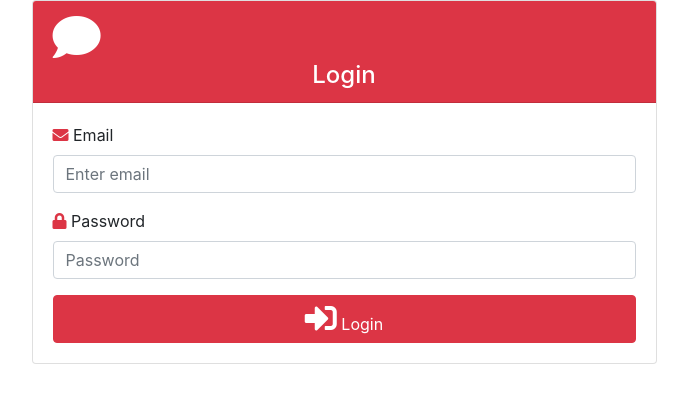
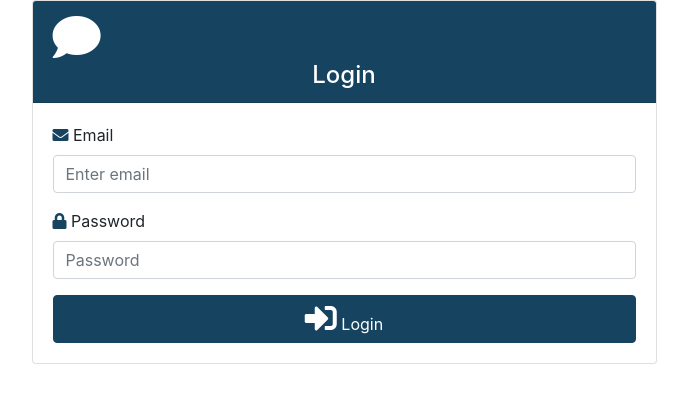
Before and after one commit to alexkemboi/Let-s-talk, a PHP site: page /index.html in a window 1280 px wide. Shown: the top 403 px of the page, without its empty margins (296-984 px from the left). Run offline with PHP 8.4, Linux system fonts and the light colour scheme; some libraries are stand-ins or nearby versions.

Commit message:
changed appearance

```diff
--- a/index.html
+++ b/index.html
@@ -35,22 +35,22 @@
     <div class="row justify-content-center mt-100" id="logInSection">
       <div class="col-md-6">
         <div class="card">
-          <div class="card-header bg-danger text-white">
+          <div class="card-header bg-danger">
 
-            <i class="fas fa-comment fa-3x"></i>
-            <h4 class="mb-0 text-center">Login</h4>
+            <i class="fas fa-comment fa-3x text-white"></i>
+            <h4 class="mb-0 text-center text-white">Login</h4>
           </div>
           <div class="card-body">
 
               <div class="form-group">
-                <label for="email"><i class="fas fa-envelope text-danger"></i> Email</label>
+                <label for="email"><i class="fas fa-envelope "style="color:#154360"></i> Email</label>
                 <input type="email" class="form-control" id="email" placeholder="Enter email">
               </div>
               <div class="form-group">
-                <label for="password"><i class="fas fa-lock text-danger"></i> Password</label>
+                <label for="password"><i class="fas fa-lock"style="color:#154360"></i> Password</label>
                 <input type="password" class="form-control" id="password" placeholder="Password">
               </div>
-              <button  class="btn btn-danger btn-block" onclick="showApp()"><i class="fas fa-sign-in-alt fa-2x"></i> Login</button>
+              <button  class="btn btn-danger btn-block border-danger" onclick="showApp()"><i class="fas fa-sign-in-alt fa-2x"></i> Login</button>
 
           </div>
         </div>
@@ -85,10 +85,15 @@
               <a class="nav-link text-white" href="#" role="button" onclick="showAbout()">About</a>
             </li>
             <li class="nav-item">
-              <a class="nav-link text-white" href="#" role="button" onclick="showChat()">Chat</a>
+              <a class="nav-link text-white" href="#" role="button" onclick="showChat()">Bot</a>
+            </li>
+            <li class="nav-item">
+              <a class="nav-link text-white" href="http://localhost/letstalk/index.php">Chat</a>
+
             </li>
             <li class="nav-item">
               <a class="nav-link text-white" href="#">Resources</a>
+
             </li>
             <li class="nav-item">
               <a class="nav-link text-white" href="#" role="button" onclick="showContact()">Contact</a>
@@ -103,28 +108,28 @@
       </nav>
     </div>
 
-    <div class="container" style="overflow: scroll; height: 75vh">
+    <div class="container" style="overflow: scroll; height: 60vh">
         <!-- Hero section -->
         <section class="jumbotron text-center bg-light " style="display:block;height: 67vh" id="homeSection">
           <div class="container bg-light"style="display:block;height: 50vh">
-            <h1 class="jumbotron-heading text-danger"><i class="fas fa-comment fa-3x"></i>Let's Talk...</h1>
-            <p class="lead text-danger">
-              Take control of your mental health with our comprehensive app
+            <h1 class="jumbotron-heading "><i class="fas fa-comment fa-3x textColor"></i class="textColor">Let's Talk...</h1>
+            <p class="textBlue">
+              Take control of your mental health with our comhrehensive ahp
             </p>
-            <a href="#" class="btn btn-danger "><i class="fas fa-ok fa-3x text-white"></i>Get Started</a>
+            <a href="#" class="btn btn-danger border-0 text-white"  "><i class="fas fa-ok fa-3x text-white"></i>Get Started</a>
           </div>
         </section>
 
-        <section class="features-icons bg-light text-center " style="display:none;" id="aboutSection">
+        <section class="features-icons bg-light text-center " style="display:none;color:#154360" id="aboutSection">
           <div class="container">
             <div class="row">
               <div class="col-lg-4">
                 <div class="features-icons-item mx-auto ">
                   <div class="features-icons-icon d-flex">
-                    <i class="bi bi-peace-fill fa-3x m-auto text-danger"></i>
+                    <i class="bi bi-peace-fill fa-3x m-auto textColor"></i>
                   </div>
-                  <h4 class="text-danger">Mindfulness Exercises</h4>
-                  <p class="lead mb-0 text-danger">
+                  <h4 class="textColor">Mindfulness Exercises</h4>
+                  <p class="lead mb-0 textColor">
                     Reduce stress and improve focus with daily mindfulness
                     practices
                   </p>
@@ -133,10 +138,10 @@
               <div class="col-lg-4">
                 <div class="features-icons-item mx-auto  mb-lg-0 ">
                   <div class="features-icons-icon d-flex">
-                    <i class="bi bi-graph-up fa-3x  m-auto text-danger"></i>
+                    <i class="bi bi-graph-up fa-3x  m-auto textColor"></i>
                   </div>
-                  <h4 class="text-danger">Mood Tracker</h4>
-                  <p class="lead mb-0 text-danger">
+                  <h4 class="textColor">Mood Tracker</h4>
+                  <p class="lead mb-0 textColor">
                     Log your emotions and track progress over time
                   </p>
                 </div>
@@ -144,10 +149,10 @@
               <div class="col-lg-4">
                 <div class="features-icons-item mx-auto mb-0 ">
                   <div class="features-icons-icon d-flex">
-                    <i class="bi bi-journal-text fa-3x  m-auto text-danger"></i>
+                    <i class="bi bi-journal-text fa-3x  m-auto textColor"></i>
                   </div>
-                  <h4 class="text-danger">(CBT) exercises</h4>
-                  <p class="lead mb-0 text-danger">
+                  <h4 class="textColor">(CBT) exercises</h4>
+                  <p class="lead mb-0 textColor">
                     Learn effective techniques to manage negative thoughts and
                     behaviors
                   </p>
@@ -158,19 +163,19 @@
           <div class="container">
             <div class="row">
               <div class="col-md-4 text-center">
-                <i class="fas fa-book fa-3x text-danger"></i>
-                <h4 class="text-danger">Resources</h4>
-                <p class="text-danger lead">We provide a wealth of information and resources related to mental health, including articles, videos, podcasts, and more. You can access these resources at any time to learn more about mental health and ways to improve your wellbeing</p>
+                <i class="fas fa-book fa-3x textColor"></i>
+                <h4 class="textColor">Resources</h4>
+                <p class="textColor lead">We provide a wealth of information and resources related to mental health, including articles, videos, podcasts, and more. You can access these resources at any time to learn more about mental health and ways to improve your wellbeing</p>
               </div>
               <div class="col-md-4 text-center">
-                <i class="fas fa-tools fa-3x text-danger"></i>
-                <h4 class="text-danger">Tools</h4>
-                <p class="text-danger lead">Our app includes a variety of tools to help you manage your mental health, including guided meditations, mood trackers, and journaling prompts. These tools can help you develop healthy habits and stay on track with your mental health goals.</p>
+                <i class="fas fa-tools fa-3x textColor"></i>
+                <h4 class="textColor">Tools</h4>
+                <p class="textColor lead">Our app includes a variety of tools to help you manage your mental health, including guided meditations, mood trackers, and journaling prompts. These tools can help you develop healthy habits and stay on track with your mental health goals.</p>
               </div>
               <div class="col-md-4 text-center">
-                <i class="fas fa-users fa-3x text-danger"></i>
-                <h4 class="text-danger">Community Support</h4>
-                <p class="text-danger lead">Our app provides a supportive community of individuals who are also focused on improving their mental health. You can connect with others, share your experiences, and receive support and encouragement</p>
+                <i class="fas fa-users fa-3x textColor"></i>
+                <h4 class="textColor">Community Support</h4>
+                <p class="textColor lead">Our app provides a supportive community of individuals who are also focused on improving their mental health. You can connect with others, share your experiences, and receive support and encouragement</p>
               </div>
             </div>
           </div>
@@ -220,10 +225,10 @@
               <div class="card-body bg-light">
                 <form name="contactForm" novalidate>
                   <div class="form-floating mb-3">
-                    <label for="name" class="text-danger">Name</label>
+                    <label for="name" class="textColor">Name</label>
                     <input
                       type="text"
-                      class="form-control border-danger"
+                      class="form-control borderColor"
                       id="name"
                       required
                       ng-model="formData.name"
@@ -239,10 +244,10 @@
                     </div>
                   </div>
                   <div class="form-floating mb-3">
-                    <label for="email" class="text-danger">Email address</label>
+                    <label for="email" class="textColor">Email address</label>
                     <input
                       type="email"
-                      class="form-control border-danger"
+                      class="form-control borderColor"
                       id="email"
                       required
                       ng-model="formData.email"
@@ -261,9 +266,9 @@
                     </div>
                   </div>
                   <div class="form-floating mb-3">
-                    <label for="message" class="text-danger">Message</label>
+                    <label for="message" class="textColor">Message</label>
                     <textarea
-                      class="form-control border-danger"
+                      class="form-control borderColor"
                       id="message"
                       required
                       ng-model="formData.message"
@@ -281,10 +286,11 @@
                   <div class="d-grid">
                     <button
                       type="submit"
-                      class="btn btn-danger btn-lg ml-auto "
+                      class="btn  btn-lg ml-auto text-white"
                       ng-disabled="contactForm.$invalid"
+                      style="border:#154360;background:#154360"
                     >
-                      Send<i class="fas fa-paper-plane fa-2x"></i>
+                      Send<i class="fas fa-paper-plane fa-2x text-white"></i>
                     </button>
                   </div>
                 </form>
--- a/style.css
+++ b/style.css
@@ -22,5 +22,24 @@ body {
     overflow: auto;
   }
 
-  #logInSection {
+
+  .bg-danger {
+    background-color: #154360 !important;
   }
+
+
+  .text-danger{
+    background-color: white !important;
+  }
+  .btn-danger{
+    background-color: #154360 !important;
+  }
+  .textColor{
+    color: #154360 !important;
+  }
+  .border-danger{
+    border-color: #154360 !important;
+  }
+  .bgColor{
+    color: #154360 !important;
+  }
```
Also changed, not shown: chat.css (+16 -0 lines), index.php (+39 -11 lines), log.html (+1 -1 lines).
